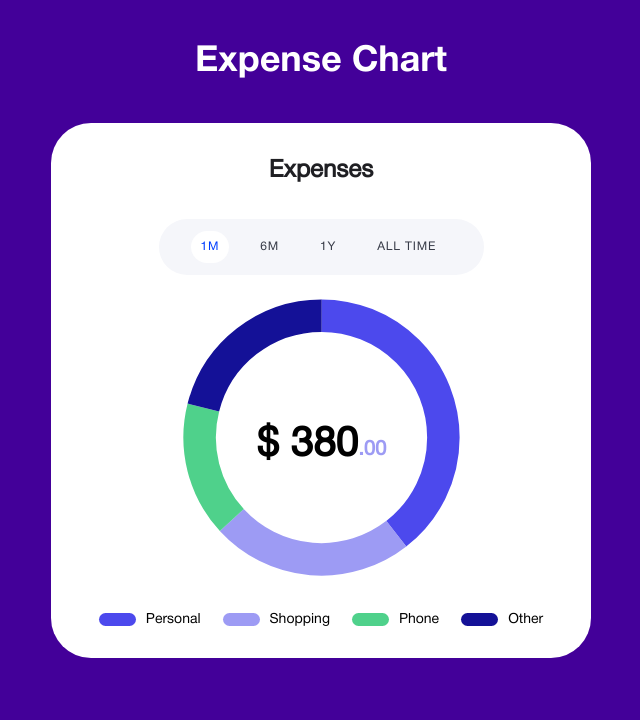
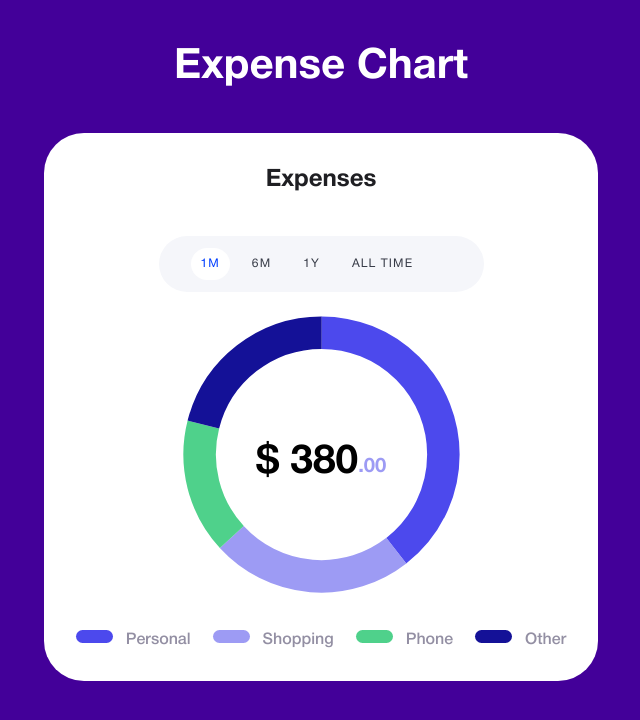
Before and after one commit to Sanjoy1210/expense-chart, a React (Vite) app: page / in a window 1280 px wide. Shown: the top 720 px of the page, without its empty margins (319-959 px from the left). Built offline with nearby package versions, Linux system fonts and the light colour scheme.

Commit message:
updated styles of global scss

```diff
--- a/src/assets/scss/_global.scss
+++ b/src/assets/scss/_global.scss
@@ -23,62 +23,56 @@ body {
   justify-content: center;
   align-items: center;
   margin: auto;
-  max-width: 560px;
+  // max-width: 560px;
   padding: 30px 10px;
 
   .title {
     color: #fff;
     text-align: center;
-    font-size: 36px; // 42px
-    // font-style: normal;
+    font-size: 42px;
     font-family: "helvetica_neuebold", sans-serif;
-    font-weight: 700;
     line-height: normal;
     padding-bottom: 34px;
   }
 
   .chart-container {
-    width: 100%;
     background-color: $white;
-    padding: 28px; // 32px
+    padding: 32px;
     border-radius: 40px;
 
     .chart-title {
+      font-family: "helvetica_neuebold", sans-serif;
       font-size: 24px;
+      line-height: 1.2;
       color: $black;
-      font-weight: 700;
+      padding-bottom: 42px;
     }
 
     .tab-and-chart {
       display: flex;
       flex-direction: column;
       align-items: center;
-      gap: 30px; // 42px
-      flex-shrink: 0;
-      max-width: 300px;
-      margin: auto;
     }
 
     .tabs {
       display: flex;
       padding: 12px 32px;
       align-items: center;
-      gap: 21px;
-      border-radius: 30px;
+      gap: 12px;
+      border-radius: 999px;
       background-color: $light-gray;
 
       .tab-label {
         font-size: 12px;
-        font-weight: 500;
         line-height: 16px;
-        letter-spacing: 0.84px;
+        letter-spacing: 1.12px;
         text-transform: uppercase;
         color: $dark-gray;
         padding: 8px 10px;
         display: flex;
         align-items: center;
         cursor: pointer;
-        border-radius: 16px;
+        border-radius: 999px;
 
         &:hover {
           background-color: $white;
@@ -100,18 +94,20 @@ body {
       list-style-type: none;
       text-transform: capitalize;
       font-weight: 500;
-      font-size: 14px;
+      font-size: 16px;
+      font-family: "helvetica_neuemedium", sans-serif;
 
       .donut-list-item {
         display: flex;
-        gap: 10px;
+        gap: 13px;
         align-items: center;
+        color: $gray;
       }
     }
 
     .donut-chart {
       text {
-        font-weight: 700;
+        font-family: "helvetica_neuebold", sans-serif;
       }
       .total-value {
         font-size: 10px;
```
